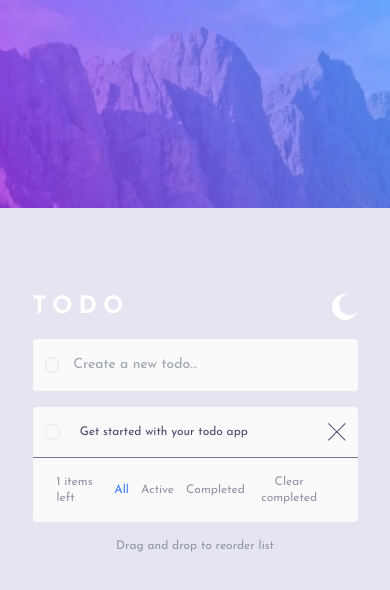
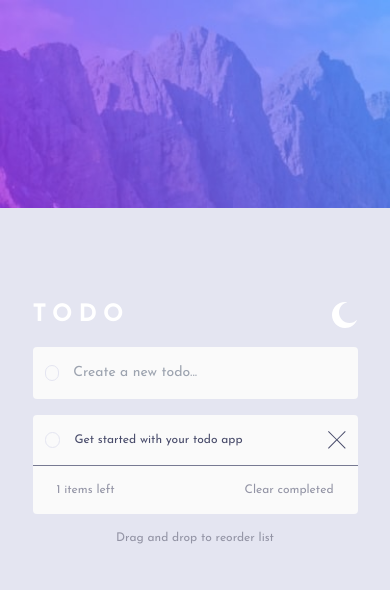
Before and after one commit to GraceYourCode/todo_app, a React (Vite) app: page / in a window 390 px wide. Shown: the top 590 px of the page. Built offline with nearby package versions, Linux system fonts and the light colour scheme.

Commit message:
imputing all functionalities

```diff
--- a/src/Components/Footer.jsx
+++ b/src/Components/Footer.jsx
@@ -46,7 +46,7 @@ const Footer = ({ dark_Mode, items }) => {
     <div className={`${dark_Mode ? "text-dark_Grey_Blue" :
       "text-light_Mode_Dark_Grey_Blue"} flex justify-between px-6 items-center text-xs py-4`}>
       <aside>{`${items} items left`}</aside>
-      <main className="flex gap-3 items-center">
+      <main className="flex gap-3 portrait:hidden items-center">
         <button className={filter.all ? "text-bright_Blue" : `${dark_Mode ? "hover:text-very_Light_Grey_Blue" :
          "hover:text-light_Mode_Very_Dark_Grey_Blue"}`} onClick={() => displayAll()}>All</button>
         <button className={filter.active ? "text-bright_Blue" : `${dark_Mode ? "hover:text-very_Light_Grey_Blue" :
--- a/src/Components/Task.jsx
+++ b/src/Components/Task.jsx
@@ -31,7 +31,7 @@ const Task = ({ dark_Mode, task, delete_Task }) => {
   const cancel_Del_Btn = () => del_Btn.current.style.display = "none"
 
   return (
-    <div className="flex px-3 md:px-4 lg:px-6 py-4 gap-5 items-center border-b-1 border-b-dark_Grey_Blue"
+    <div className="flex px-3 md:px-4 lg:px-6 py-4 gap-3.5 lg:gap-5 items-center border-b-1 border-b-dark_Grey_Blue"
       onMouseOver={() => show_Del_Btn()} onMouseOut={() => cancel_Del_Btn()}>
       <Check dark_mode={dark_Mode} check_Control={checker_Event_Handler} completed={task.completed} />
       <p className={`w-4/5 text-xs md:text-sm ${dark_Mode ? (task.completed ? "text-dark_Grey_Blue" : "text-light_Grey_Blue") :
```
